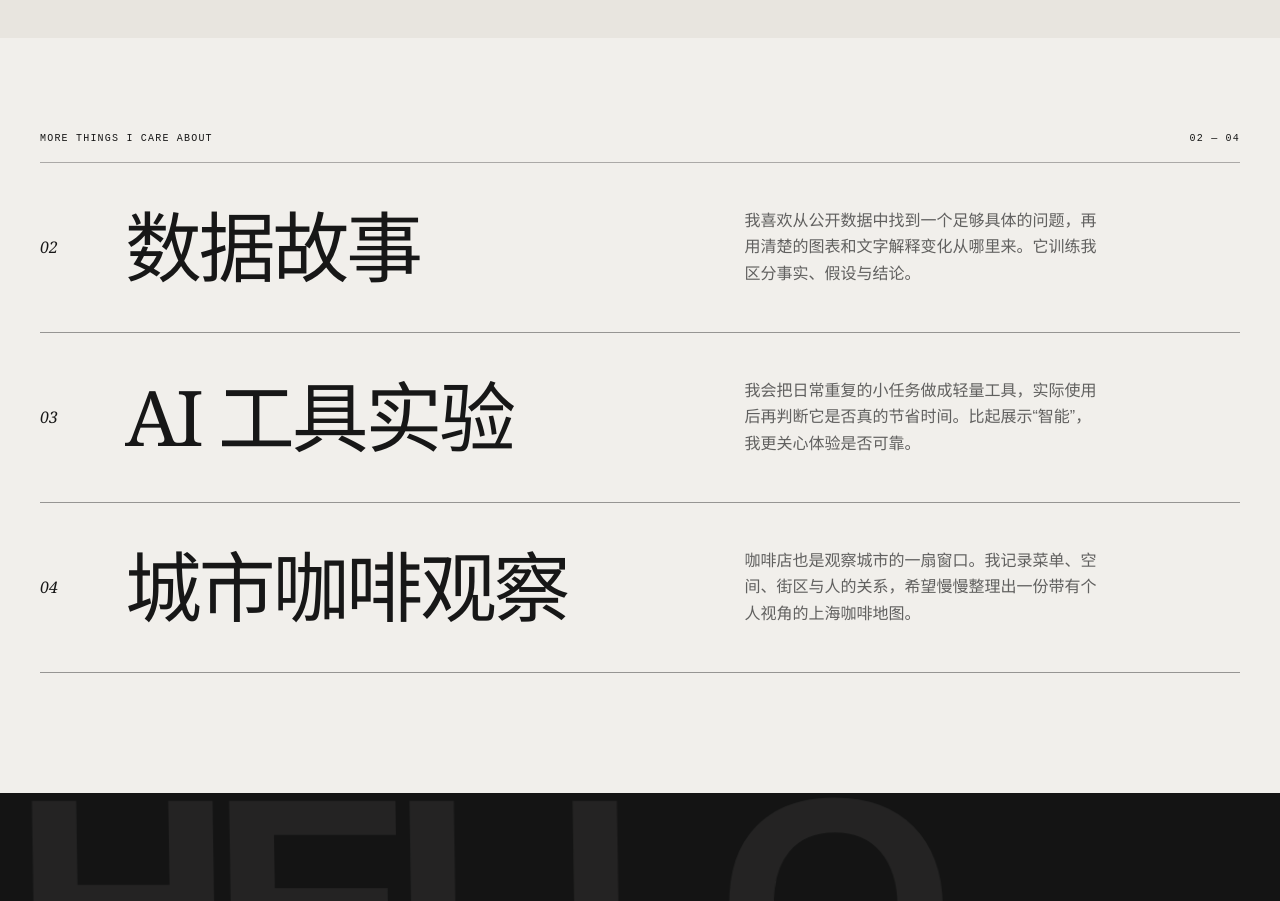
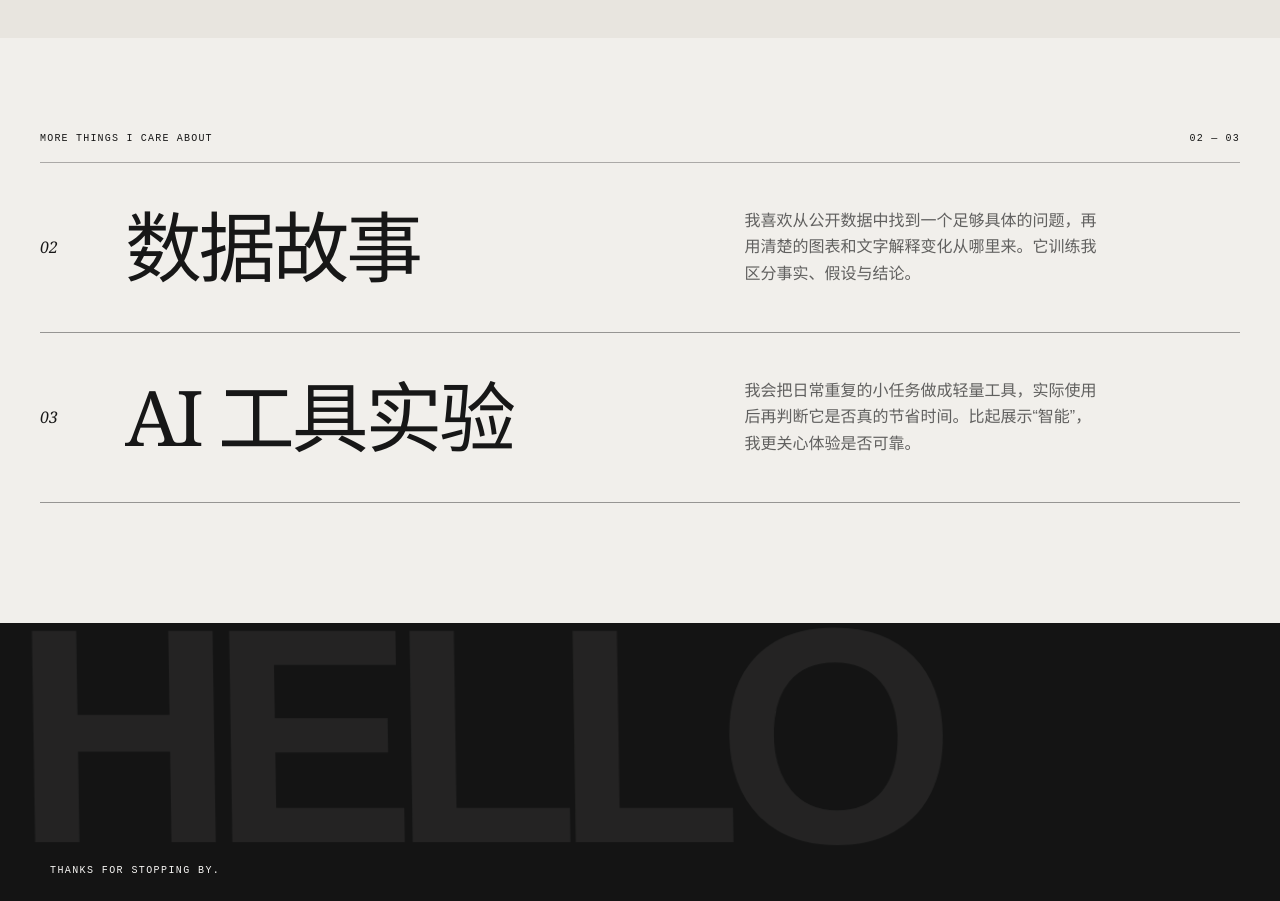
Before and after one commit to yipei-portfolio/yipei-portfolio.github.io, a Next.js app: page / in a window 1280 px wide. Shown: the part 5280-6181 px from the top of the page. Built offline with nearby package versions, Linux system fonts and the light colour scheme.

Commit message:
Remove city coffee observation

```diff
--- a/app/page.tsx
+++ b/app/page.tsx
@@ -192,7 +192,7 @@ export default function Home() {
 
         <section className="interests theme-section" data-bg="#f1efeb" data-ink="#171717">
           <div className="interests-head reveal">
-            <span>MORE THINGS I CARE ABOUT</span><span>02 — 04</span>
+            <span>MORE THINGS I CARE ABOUT</span><span>02 — 03</span>
           </div>
           <div className="interest-row reveal">
             <span className="interest-number">02</span><h3>数据故事</h3>
@@ -201,10 +201,6 @@ export default function Home() {
           <div className="interest-row reveal">
             <span className="interest-number">03</span><h3>AI 工具实验</h3>
             <p>我会把日常重复的小任务做成轻量工具，实际使用后再判断它是否真的节省时间。比起展示“智能”，我更关心体验是否可靠。</p>
-          </div>
-          <div className="interest-row reveal">
-            <span className="interest-number">04</span><h3>城市咖啡观察</h3>
-            <p>咖啡店也是观察城市的一扇窗口。我记录菜单、空间、街区与人的关系，希望慢慢整理出一份带有个人视角的上海咖啡地图。</p>
           </div>
         </section>
 
```
